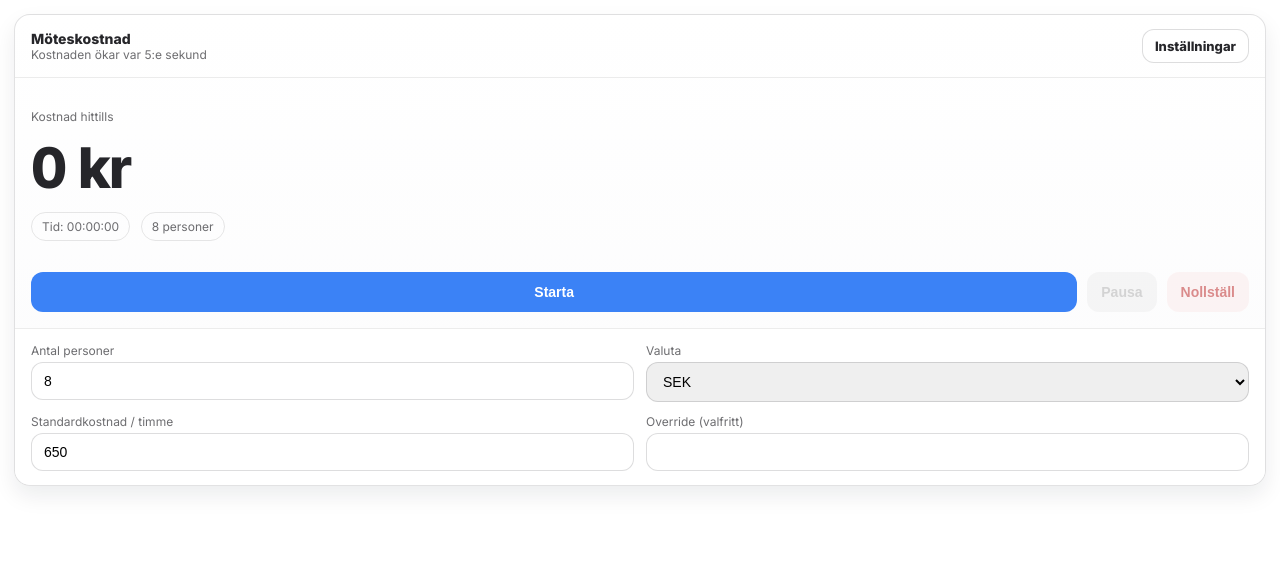
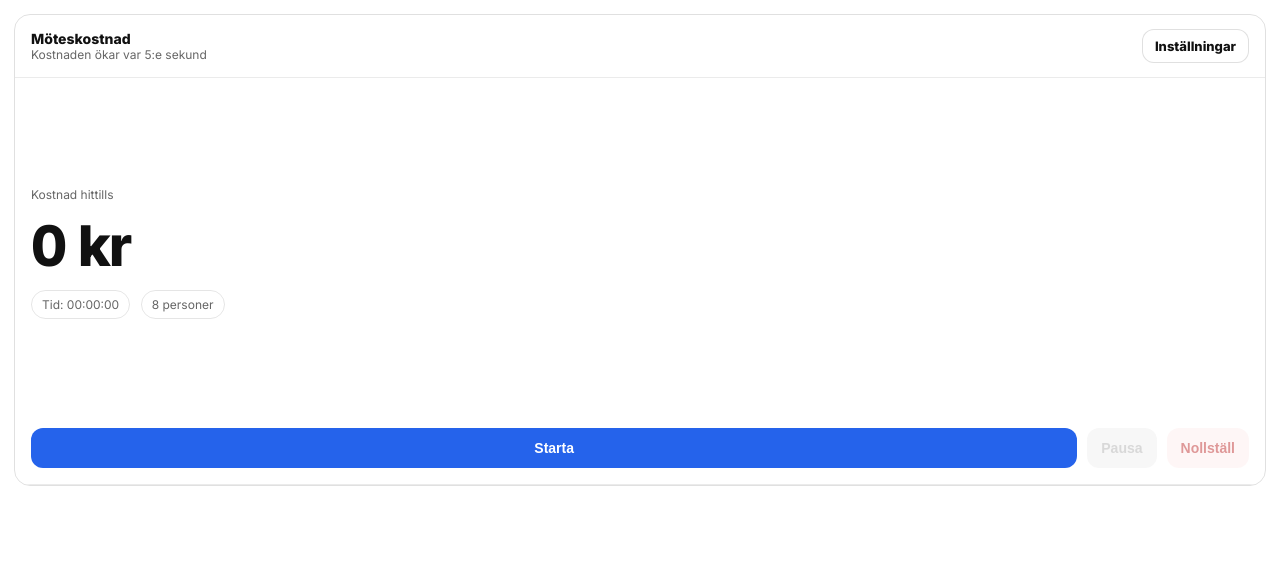
Before and after one commit to praps229/meeting-cost-widget, a plain HTML site: page index.html in a window 1280 px wide. Drawn offline with Linux system fonts and the light colour scheme.

Commit message:
Update index.html

```diff
--- a/index.html
+++ b/index.html
@@ -1,8 +1,8 @@
 <!doctype html>
 <html lang="sv">
 <head>
-  <meta charset="utf-8" />
-  <meta name="viewport" content="width=device-width, initial-scale=1" />
+<meta charset="utf-8">
+<meta name="viewport" content="width=device-width, initial-scale=1">
 <title>Möteskostnad</title>
 
 <link rel="preconnect" href="https://fonts.googleapis.com">
@@ -11,154 +11,146 @@
 
 <style>
 :root{
-      --card: #ffffff;
-      --card2: #fbfbfc;
-      --border: rgba(20, 20, 24, 0.12);
-      --text: rgba(20, 20, 24, 0.92);
-      --muted: rgba(20, 20, 24, 0.62);
-      --shadow: 0 10px 22px rgba(16, 24, 40, 0.08);
-
-      --accent: #3b82f6;
-      --accent2: #111827;
-      --danger: #b91c1c;
-
-      --radius: 16px;
+  --card:#fff;
+  --border:rgba(0,0,0,.12);
+  --text:#111;
+  --muted:#666;
+  --accent:#2563eb;
+  --danger:#b91c1c;
+  --radius:16px;
 }
 
-    * { box-sizing: border-box; }
+*{box-sizing:border-box}
 
-    html, body {
-      height: 100%;
-      margin: 0;
-      font-family: Inter, system-ui, -apple-system, Segoe UI, Roboto, Arial, sans-serif;
-      color: var(--text);
+body{
+  margin:0;
+  font-family:Inter,system-ui,-apple-system,Segoe UI,Roboto,Arial,sans-serif;
+  color:var(--text);
 }
 
-    .widget {
-      height: 500px;
-      width: 100%;
-      padding: 14px;
+.widget{
+  height:500px;
+  padding:14px;
 }
 
-    .card {
-      height: 100%;
-      background: linear-gradient(180deg, var(--card), var(--card2));
-      border: 1px solid var(--border);
-      border-radius: var(--radius);
-      box-shadow: var(--shadow);
-      display: flex;
-      flex-direction: column;
-      overflow: hidden;
+.card{
+  height:100%;
+  border:1px solid var(--border);
+  border-radius:var(--radius);
+  display:flex;
+  flex-direction:column;
+  overflow:hidden;
 }
 
-    .topbar {
-      padding: 14px 16px;
-      border-bottom: 1px solid rgba(20,20,24,0.08);
-      display: flex;
-      justify-content: space-between;
-      align-items: center;
+.topbar{
+  padding:14px 16px;
+  border-bottom:1px solid rgba(0,0,0,.08);
+  display:flex;
+  justify-content:space-between;
+  align-items:center;
 }
 
-    .title h1 {
-      font-size: 14px;
-      margin: 0;
-      font-weight: 800;
+.title h1{
+  margin:0;
+  font-size:14px;
+  font-weight:800;
 }
 
-    .title .sub {
-      font-size: 12px;
-      color: var(--muted);
+.title .sub{
+  font-size:12px;
+  color:var(--muted);
 }
 
-    .toggle {
-      cursor: pointer;
-      font-size: 13px;
-      font-weight: 700;
-      border: 1px solid rgba(20,20,24,0.14);
-      padding: 8px 12px;
-      border-radius: 12px;
-      background: #fff;
+.toggle{
+  cursor:pointer;
+  font-size:13px;
+  font-weight:700;
+  padding:8px 12px;
+  border-radius:12px;
+  border:1px solid var(--border);
+  background:#fff;
 }
 
-    .counter {
-      padding: 18px 16px;
-      flex: 1;
-      display: flex;
-      flex-direction: column;
-      justify-content: center;
-      gap: 10px;
+.counter{
+  flex:1;
+  padding:18px 16px;
+  display:flex;
+  flex-direction:column;
+  justify-content:center;
+  gap:10px;
 }
 
-    .big {
-      font-size: 56px;
-      font-weight: 800;
-      letter-spacing: -0.04em;
-      font-variant-numeric: tabular-nums;
+.big{
+  font-size:56px;
+  font-weight:800;
+  letter-spacing:-0.04em;
+  font-variant-numeric:tabular-nums;
 }
 
-    .pill {
-      display: inline-block;
-      padding: 6px 10px;
-      font-size: 12px;
-      color: var(--muted);
-      border: 1px solid rgba(20,20,24,0.1);
-      border-radius: 999px;
-      margin-right: 6px;
+.pill{
+  display:inline-block;
+  padding:6px 10px;
+  font-size:12px;
+  color:var(--muted);
+  border:1px solid rgba(0,0,0,.1);
+  border-radius:999px;
+  margin-right:6px;
 }
 
-    .buttons {
-      padding: 0 16px 16px;
-      display: flex;
-      gap: 10px;
+.buttons{
+  padding:0 16px 16px;
+  display:flex;
+  gap:10px;
 }
 
-    button {
-      border: none;
-      border-radius: 12px;
-      padding: 12px 14px;
-      font-weight: 800;
-      font-size: 14px;
-      cursor: pointer;
+button{
+  border:none;
+  border-radius:12px;
+  padding:12px 14px;
+  font-weight:800;
+  font-size:14px;
+  cursor:pointer;
 }
 
-    .btn-start { background: var(--accent); color: #fff; flex: 1; }
-    .btn-pause { background: #eee; }
-    .btn-reset { background: #fbeaea; color: var(--danger); }
+button[disabled]{opacity:.45;cursor:not-allowed}
 
-    button[disabled] { opacity: 0.5; cursor: not-allowed; }
+.btn-start{background:var(--accent);color:#fff;flex:1}
+.btn-pause{background:#eee}
+.btn-reset{background:#fdecec;color:var(--danger)}
 
-    .settings {
-      border-top: 1px solid rgba(20,20,24,0.08);
-      background: #fff;
-      overflow: hidden;
-      transition: max-height 0.25s ease;
+.settings{
+  border-top:1px solid rgba(0,0,0,.08);
+  background:#fff;
+  overflow:hidden;
+  max-height:0;                     /* hidden by default */
+  transition:max-height .25s ease;
 }
 
-    .settings-inner {
-      padding: 14px 16px;
-      display: grid;
-      grid-template-columns: 1fr 1fr;
-      gap: 12px;
+.settings-inner{
+  padding:14px 16px;
+  display:grid;
+  grid-template-columns:1fr 1fr;
+  gap:12px;
 }
 
-    @media (max-width: 520px){
-      .settings-inner { grid-template-columns: 1fr; }
-      .big { font-size: 44px; }
+@media (max-width:520px){
+  .settings-inner{grid-template-columns:1fr}
+  .big{font-size:44px}
 }
 
-    label {
-      font-size: 12px;
-      color: var(--muted);
-      margin-bottom: 4px;
-      display: block;
+label{
+  font-size:12px;
+  color:var(--muted);
+  display:block;
+  margin-bottom:4px;
 }
 
-    input, select {
-      width: 100%;
-      padding: 10px 12px;
-      border-radius: 12px;
-      border: 1px solid rgba(20,20,24,0.14);
-      font-size: 14px;
+input,select{
+  width:100%;
+  padding:10px 12px;
+  border-radius:12px;
+  border:1px solid var(--border);
+  font-size:14px;
 }
 </style>
 </head>
@@ -166,16 +158,17 @@
 <body>
 <div class="widget">
   <div class="card">
+
     <div class="topbar">
       <div class="title">
         <h1>Möteskostnad</h1>
         <div class="sub">Kostnaden ökar var 5:e sekund</div>
       </div>
-      <div id="toggle" class="toggle">Inställningar</div>
+      <div id="settingsToggle" class="toggle">Inställningar</div>
     </div>
 
     <div class="counter">
-      <div style="font-size:12px;color:var(--muted);">Kostnad hittills</div>
+      <div style="font-size:12px;color:var(--muted)">Kostnad hittills</div>
       <div id="cost" class="big">0 kr</div>
       <div>
         <span class="pill">Tid: <span id="elapsed">00:00:00</span></span>
@@ -214,81 +207,74 @@
         </div>
       </div>
     </div>
+
   </div>
 </div>
 
 <script>
 const COST_TICK_SECONDS = 5;
-  const TIME_TICK_SECONDS = 1;
 
-  let running = false;
-  let startedAt = null;
-  let pausedAt = null;
-  let pausedMs = 0;
-  let timer, ticker;
+let startedAt=null, pausedAt=null, pausedMs=0;
+let timer=null, ticker=null;
 
-  const $ = id => document.getElementById(id);
+const $=id=>document.getElementById(id);
 
 function elapsedMs(now){
-    if (!startedAt) return 0;
-    return now - startedAt - pausedMs;
+  return startedAt ? now-startedAt-pausedMs : 0;
 }
 
-  function cost(now){
-    const step = COST_TICK_SECONDS * 1000;
-    const q = Math.floor(elapsedMs(now) / step) * step;
-    const hours = q / 36e5;
-    const people = Math.max(1, +$("people").value || 1);
-    const cph = +($("cph").value || $("defaultCph").value || 0);
-    return people * cph * hours;
+function meetingCost(now){
+  const step=COST_TICK_SECONDS*1000;
+  const quantised=Math.floor(elapsedMs(now)/step)*step;
+  const hours=quantised/36e5;
+  const people=Math.max(1,+$("people").value||1);
+  const cph=+($("cph").value||$("defaultCph").value||0);
+  return people*cph*hours;
 }
 
 function render(){
-    const now = Date.now();
-    $("elapsed").textContent = new Date(elapsedMs(now)).toISOString().substr(11,8);
-    $("peopleOut").textContent = $("people").value;
-    $("cost").textContent = new Intl.NumberFormat("sv-SE", {
-      style: "currency",
-      currency: $("currency").value,
-      maximumFractionDigits: 0
-    }).format(cost(now));
+  const now=Date.now();
+  $("elapsed").textContent=new Date(elapsedMs(now)).toISOString().substr(11,8);
+  $("peopleOut").textContent=$("people").value;
+  $("cost").textContent=new Intl.NumberFormat("sv-SE",{
+    style:"currency",
+    currency:$("currency").value,
+    maximumFractionDigits:0
+  }).format(meetingCost(now));
 }
 
-  $("start").onclick = () => {
-    if (!startedAt) startedAt = Date.now();
-    if (pausedAt) pausedMs += Date.now() - pausedAt;
-    pausedAt = null;
-    running = true;
-    timer = setInterval(render, 1000);
-    ticker = setInterval(render, COST_TICK_SECONDS * 1000);
-    $("start").disabled = true;
-    $("pause").disabled = false;
-    $("reset").disabled = false;
+$("start").onclick=()=>{
+  if(!startedAt) startedAt=Date.now();
+  if(pausedAt) pausedMs+=Date.now()-pausedAt;
+  pausedAt=null;
+  timer=setInterval(render,1000);
+  ticker=setInterval(render,COST_TICK_SECONDS*1000);
+  $("start").disabled=true;
+  $("pause").disabled=false;
+  $("reset").disabled=false;
 };
 
-  $("pause").onclick = () => {
-    running = false;
-    pausedAt = Date.now();
-    clearInterval(timer);
-    clearInterval(ticker);
-    $("start").disabled = false;
-    $("pause").disabled = true;
+$("pause").onclick=()=>{
+  pausedAt=Date.now();
+  clearInterval(timer); clearInterval(ticker);
+  $("start").disabled=false;
+  $("pause").disabled=true;
 };
 
-  $("reset").onclick = () => {
-    running = false;
-    startedAt = pausedAt = pausedMs = 0;
-    clearInterval(timer);
-    clearInterval(ticker);
+$("reset").onclick=()=>{
+  startedAt=pausedAt=pausedMs=0;
+  clearInterval(timer); clearInterval(ticker);
   render();
-    $("start").disabled = false;
-    $("pause").disabled = true;
-    $("reset").disabled = true;
+  $("start").disabled=false;
+  $("pause").disabled=true;
+  $("reset").disabled=true;
 };
 
-  $("toggle").onclick = () => {
-    const s = $("settings");
-    s.style.maxHeight = s.style.maxHeight ? null : s.scrollHeight + "px";
+$("settingsToggle").onclick=()=>{
+  const s=$("settings");
+  s.style.maxHeight = s.style.maxHeight && s.style.maxHeight!=="0px"
+    ? "0px"
+    : s.scrollHeight+"px";
 };
 
 render();
```
Lines whose indentation alone changed are shown as unchanged.
